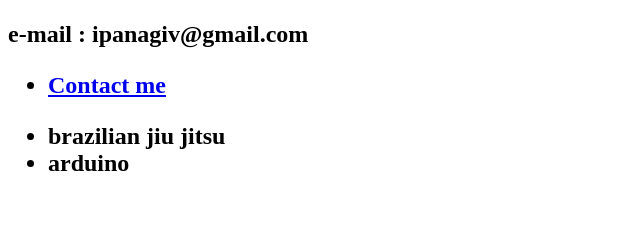
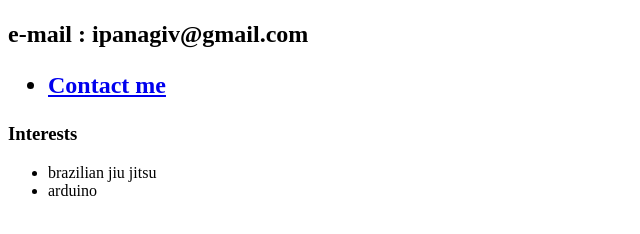
Before and after one commit to ipanagiv/ipanagiv.github.io, a plain HTML site: page index.html in a window 1280 px wide. Shown: the part 418-652 px from the top of the page, without its empty margins (0-640 px from the left). Drawn offline with Linux system fonts and the light colour scheme.

Commit message:
index.html

```diff
--- a/index.html
+++ b/index.html
@@ -21,7 +21,7 @@
           <li><a href="#">Contact me</a></li>
 
         </ul>
-
+<h3> Interests</h3>
         <ul>
           <li>brazilian jiu jitsu</li>
           <li>arduino</li>
```
